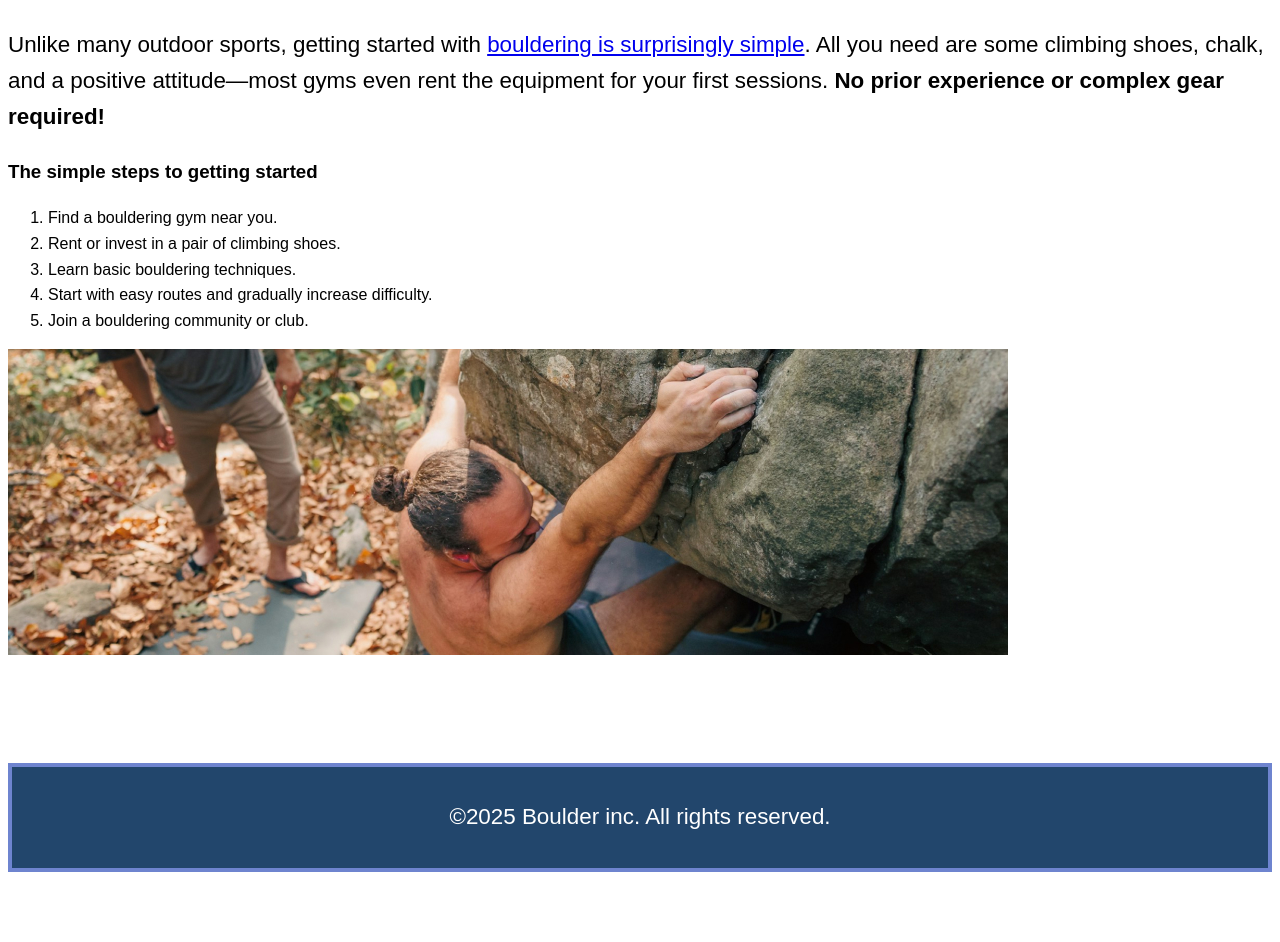
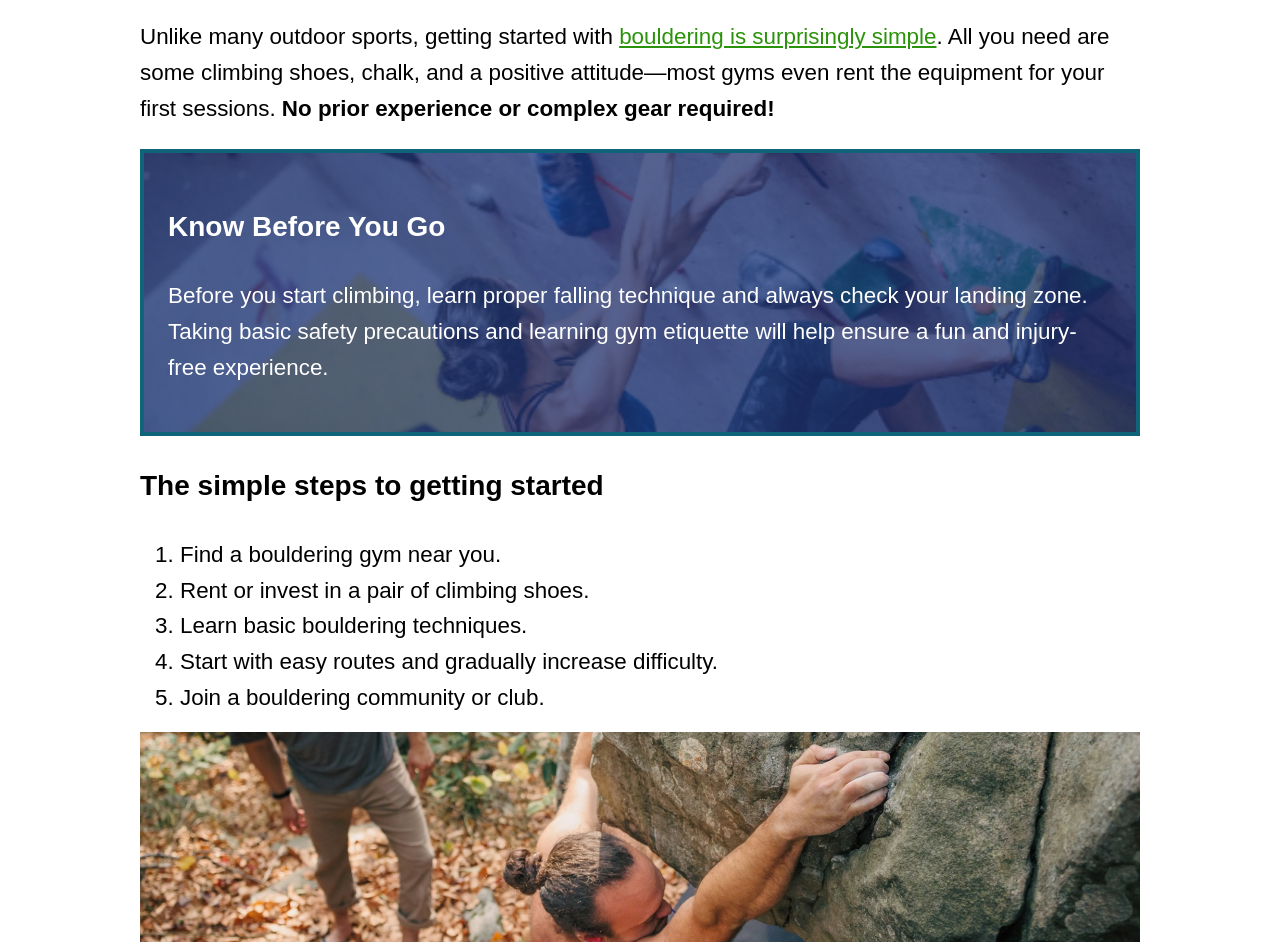
Before and after one commit to wandybarringer/kp-course-project-01, a plain HTML site: page getting-started.html in a window 1280 px wide. Shown: the part 517-1459 px from the top of the page. Before the commit the page ends 1397 px from the top, so only its background shows below. Drawn offline with Linux system fonts and the light colour scheme.

Commit message:
Starting version 2

```diff
--- a/css/style.css
+++ b/css/style.css
@@ -15,6 +15,11 @@ section {
   margin-block: 100px;
 }
 
+.wrapper {
+  max-inline-size: 1000px;
+  margin-inline: auto;
+}
+
 h1 {
   color: #4676a9;
   font-size: 50px;
@@ -28,8 +33,53 @@ h2 {
   font-size: 2.5rem;
 }
 
-p {
+h3 {
+  font-size: 1.75rem;
+}
+
+a {
+  color: #2b930b;
+}
+
+a:hover,
+a:focus-visible {
+  color: #2bcd0b;
+}
+
+a:active {
+  color: inherit;
+}
+
+img {
+  display: block;
+  max-inline-size: 100%;
+}
+
+p,
+li {
   font-size: 1.4rem;
+}
+
+.teal-text {
+  color: #087a98;
+}
+
+.teal-bg {
+  background: #087a98;
+  color: #ffffff;
+  text-align: center;
+  padding: 20px;
+  border: solid 4px #0b4a5a;
+}
+
+.climber-bg {
+  background-image: url(../images/simple-steps.jpg);
+  color: #ffffff;
+  padding: 24px;
+  border: solid 4px #0f6479;
+  background-repeat: no-repeat;
+  background-position: center;
+  background-size: cover;
 }
 
 footer {
--- a/getting-started.html
+++ b/getting-started.html
@@ -7,6 +7,7 @@
     <link rel="stylesheet" href="./css/style.css" />
   </head>
   <body>
+    <div class="wrapper">
       <header>
         <img src="./images/logo.svg" alt="Boulder inc." />
       </header>
@@ -16,11 +17,22 @@
           <h2>How to get started</h2>
           <p>
             Unlike many outdoor sports, getting started with
-          <a href="./index.html">bouldering is surprisingly simple</a>. All you
-          need are some climbing shoes, chalk, and a positive attitude—most gyms
-          even rent the equipment for your first sessions.
+            <a href="./index.html">bouldering is surprisingly simple</a>. All
+            you need are some climbing shoes, chalk, and a positive
+            attitude—most gyms even rent the equipment for your first sessions.
             <strong>No prior experience or complex gear required!</strong>
           </p>
+
+          <div class="climber-bg">
+            <h3>Know Before You Go</h3>
+            <p>
+              Before you start climbing, learn proper falling technique and
+              always check your landing zone. Taking basic safety precautions
+              and learning gym etiquette will help ensure a fun and injury-free
+              experience.
+            </p>
+          </div>
+
           <h3>The simple steps to getting started</h3>
           <ol>
             <li>Find a bouldering gym near you.</li>
@@ -35,5 +47,6 @@
       </main>
 
       <footer><p>©2025 Boulder inc. All rights reserved.</p></footer>
+    </div>
   </body>
 </html>
```
Also changed, not shown: index.html (+23 -15 lines), images/simple-steps.jpg (added), images/what-is-bouldering.jpg (added), images/why-bouldering.jpg (added). Lines whose indentation alone changed are shown as unchanged.
